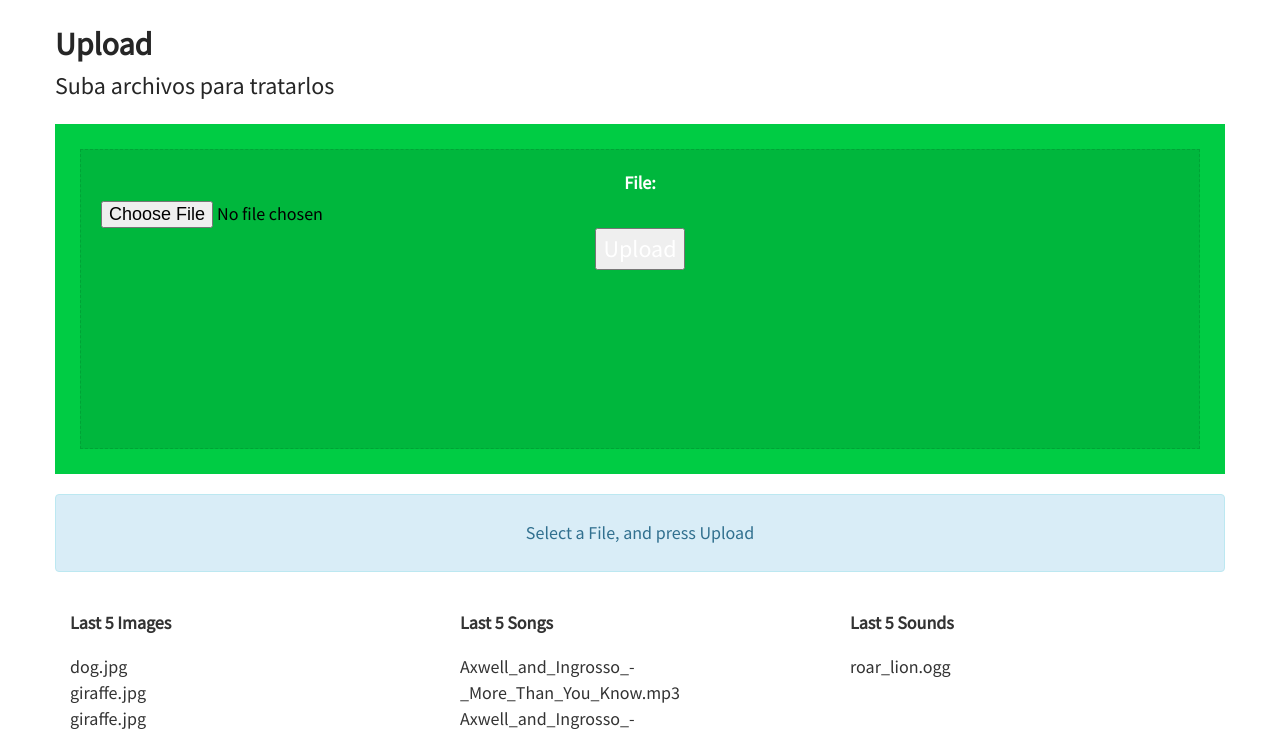
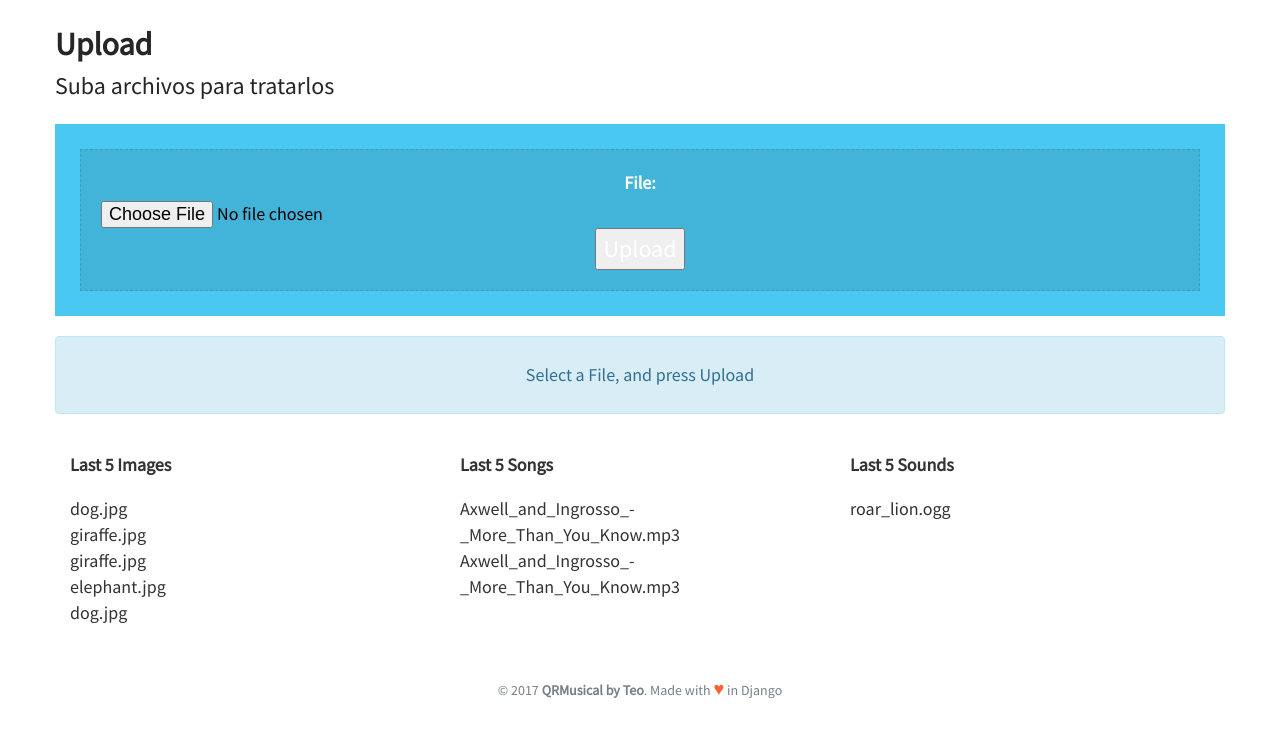
Before and after one commit to Reshait/QRMusical, a Django app: page /upload/ in a window 1280 px wide. Shown: the part 111-840 px from the top of the page. After the commit the page ends 810 px from the top, so only its background shows below. Run offline with Django 3.2, Linux system fonts and the light colour scheme; data comes from the database, SQL or seed files in the repository; both versions use the stored data as it was after the commit; some libraries are stand-ins or nearby versions.

Commit message:
minor changes

```diff
--- a/appQRMusical/static/css/QRMusical.css
+++ b/appQRMusical/static/css/QRMusical.css
@@ -30,7 +30,7 @@
 	border-width: thin;
 	border-color: rgba(0, 0, 0, 0.1);
 	background-color: rgba(0, 0, 0, 0.1);
-	min-height: 300px;
+/*	min-height: 300px; */
 	color: #fff;
 
 	padding: 20px;
--- a/appQRMusical/templates/upload.html
+++ b/appQRMusical/templates/upload.html
@@ -8,7 +8,7 @@
         <h1>Upload</h1>
         <h2>Suba archivos para tratarlos</h2>
 
-		<div class="col-sm-12 QRM_box QRM_green">
+		<div class="col-sm-12 QRM_box QRM_blue">
 			<div class="QRM_box_in">
 				<form method="post" enctype="multipart/form-data">
 					{% csrf_token %}
```
Also changed, not shown: db.sqlite3.
